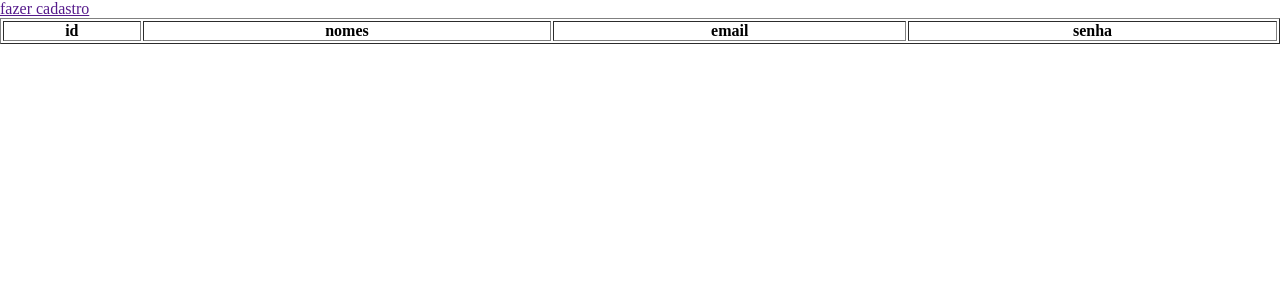
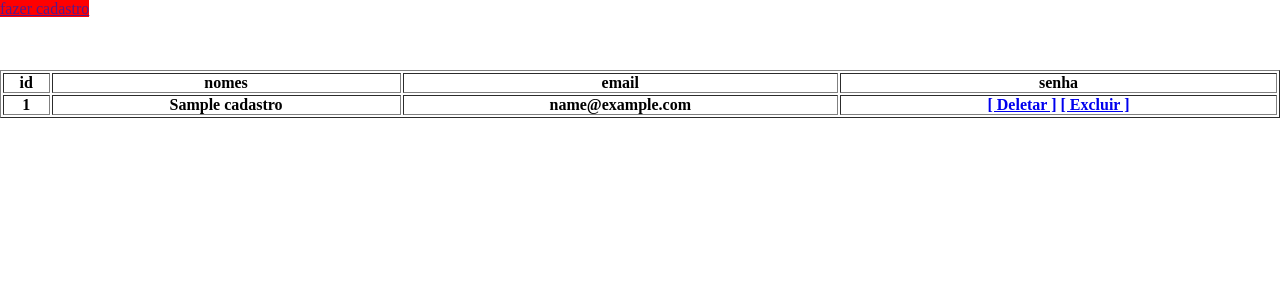
Before and after one commit to gleisonschlemper/projeto_PHP, a PHP site: page /tabelaDeDados.php in a window 1280 px wide. Shown: the top 300 px of the page. Run offline with PHP 8.4, Linux system fonts and the light colour scheme; tables that the repository leaves empty or names only in its code hold one stand-in row (values such as "Sample post"); lists and menus that the app fills with data are empty.

Commit message:
commit_sexto

```diff
--- a/tabelaDeDados.php
+++ b/tabelaDeDados.php
@@ -2,7 +2,14 @@
 
 require 'banco_de_dados/bancoDeDados.php';
 
+$lista = [];
+$sql = $pdo->query("SELECT * FROM cadastro");
+//query seleciona as colunas da tabela
 
+if($sql->rowCount() > 0){
+    $lista = $sql->fetchAll(PDO::FETCH_ASSOC);
+    //fechALL mostrar os resultados do banco de dados
+}
 ?>
 
 <!DOCTYPE html>
@@ -16,12 +23,32 @@ require 'banco_de_dados/bancoDeDados.php';
             margin: 0;
             padding: 0;
         }
+        body{
+            max-width: 100vw;
+            text-decoration: none;
+            list-style-type: none;
+            outline: none;
+        }
+
+        header{
+            height: 70px;
+            width: 100%;
+        }
+
+        header .cadastro{
+            width: 100px;
+            height: 30px;
+            background-color: red;
+        }
+
     </style>
     <title>Tabela de cadastro</title>
 </head>
 <body>
     <header>
-        <a href="">fazer cadastro</a>
+        <a href="" class="cadastro">
+            fazer cadastro
+        </a>
     </header>
    <table  border="1" width="100%">
         <tr>
@@ -30,6 +57,18 @@ require 'banco_de_dados/bancoDeDados.php';
             <th>email</th>
             <th>senha</th>
         </tr>
+        <?php foreach($lista as $cadastros): ?>
+            <tr>
+                <th><?php echo $cadastros['id'] ?></th>
+                <th><?php echo $cadastros['nomes'] ?></th>
+                <th><?php echo $cadastros['email'] ?></th>
+                <th>
+                    <a href="editar.php?id=<?=$cadastros['id']?>">[ Deletar ]</a>
+                    <a href="excluir.php?id=<?=$cadastros['id']?>">[ Excluir ]</a>
+                </th>
+
+            </tr>
+        <?php endforeach; ?>
    </table>
 </body>
 </html>
```
Also changed, not shown: adicionar.php (+7 -5 lines), cadastro.php (+9 -3 lines), login.php (added, +38 -0 lines), scripts/cadastro.js (+9 -1 lines), styles/cadastro.css (+14 -5 lines).
